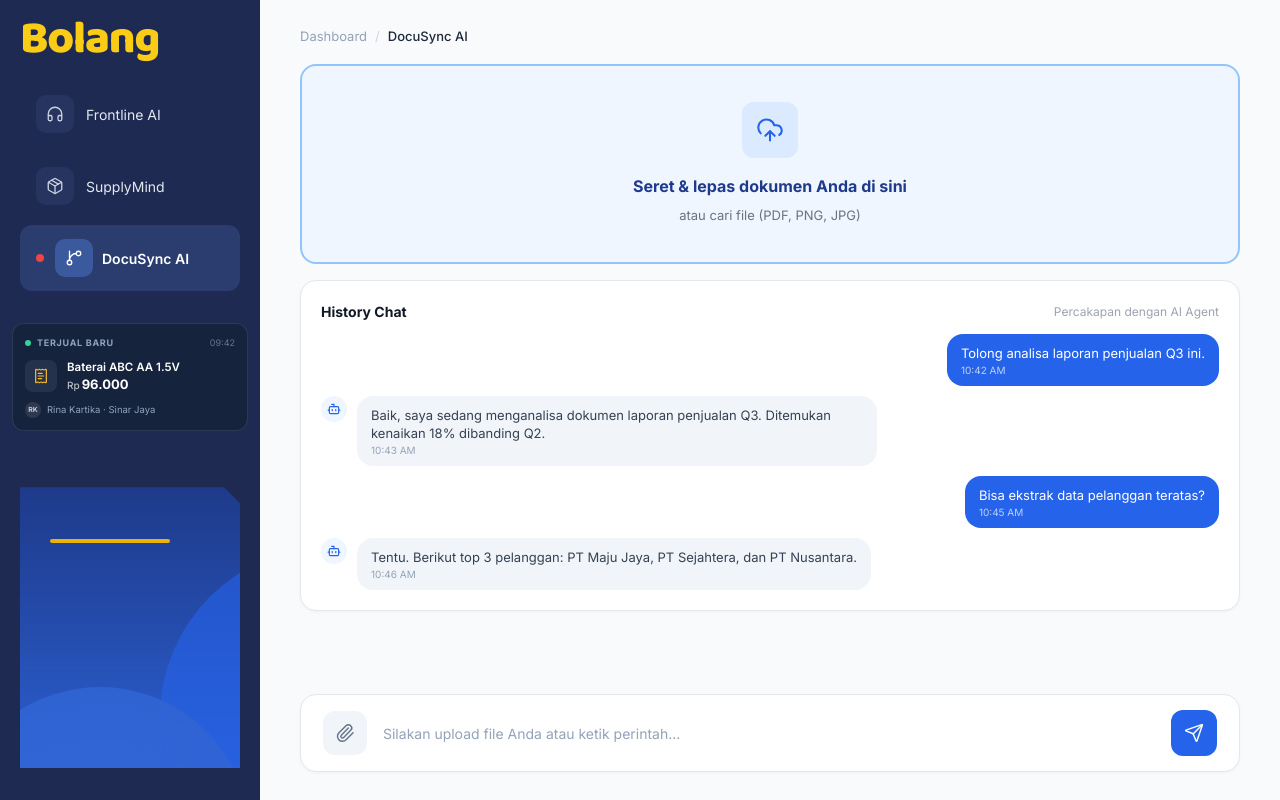
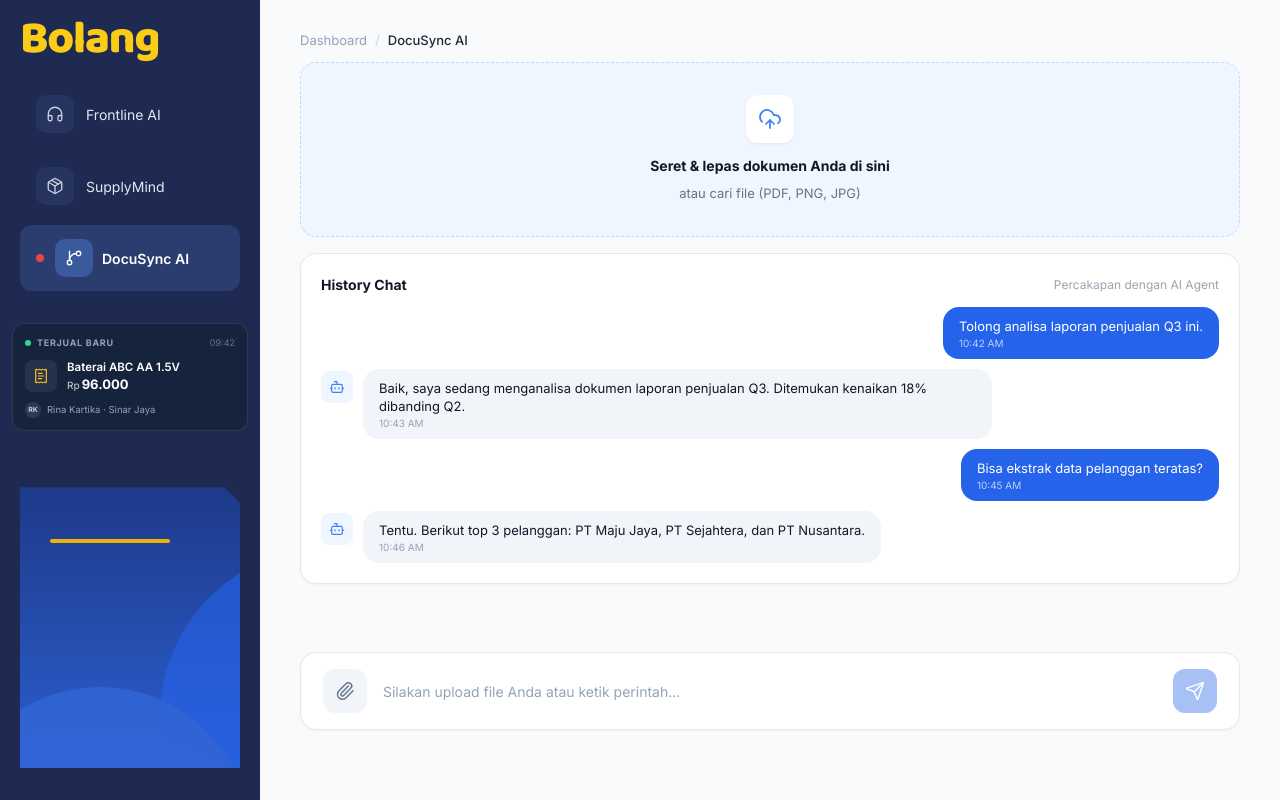
Before and after one commit to Zamkoii/bolang-dashboard, a Next.js app: page /docusync-ai in a window 1280 px wide. Built offline with nearby package versions, Linux system fonts and the light colour scheme; no server answers; the database is empty.

Commit message:
setup-docusyncAI-untuk-n8n

```diff
--- a/app/(dashboard)/docusync-ai/page.tsx
+++ b/app/(dashboard)/docusync-ai/page.tsx
@@ -1,7 +1,20 @@
+"use client";
+
+import { useEffect, useRef, useState } from "react";
 import { Bot, CloudUpload, Paperclip, Send } from "lucide-react";
 import Breadcrumb from "@/components/Breadcrumb";
+import { supabase } from "@/lib/supabase";
 
 type Message = { id: number; from: "user" | "bot"; text: string; time: string };
+
+type DocRun = {
+  id: string;
+  file_name: string | null;
+  status: string | null;
+  result_summary: string | null;
+  error_message: string | null;
+  created_at: string;
+};
 
 const MESSAGES: Message[] = [
   { id: 1, from: "user", text: "Tolong analisa laporan penjualan Q3 ini.", time: "10:42 AM" },
@@ -10,18 +23,201 @@ const MESSAGES: Message[] = [
   { id: 4, from: "bot", text: "Tentu. Berikut top 3 pelanggan: PT Maju Jaya, PT Sejahtera, dan PT Nusantara.", time: "10:46 AM" },
 ];
 
+const MAX_FILE_MB = 5;
+const ACCEPTED = /^image\/(png|jpe?g)$|^application\/pdf$/;
+
+function formatTime(iso: string) {
+  return new Date(iso).toLocaleTimeString("id-ID", {
+    hour: "2-digit",
+    minute: "2-digit",
+  });
+}
+
+function runsToMessages(runs: DocRun[]): Message[] {
+  return runs
+    .slice()
+    .reverse()
+    .flatMap((run) => {
+      const time = formatTime(run.created_at);
+      const entries: Message[] = [
+        {
+          id: Number(run.id.replace(/\D/g, "").slice(0, 8)) || 0,
+          from: "user",
+          text: run.file_name ? `Unggah dokumen: ${run.file_name}` : "Unggah dokumen",
+          time,
+        },
+      ];
+
+      const reply =
+        run.status === "done"
+          ? run.result_summary || "Dokumen selesai diekstrak."
+          : run.status === "error"
+            ? `Gagal memproses dokumen: ${run.error_message || "terjadi kesalahan."}`
+            : "Dokumen sedang diproses oleh AI Agent…";
+
+      entries.push({
+        id: (Number(run.id.replace(/\D/g, "").slice(0, 8)) || 0) + 1,
+        from: "bot",
+        text: reply,
+        time,
+      });
+
+      return entries;
+    });
+}
+
 export default function DocuSyncPage() {
+  const [messages, setMessages] = useState<Message[]>(MESSAGES);
+  const [command, setCommand] = useState("");
+  const [busy, setBusy] = useState(false);
+  const [note, setNote] = useState("");
+  const fileInputRef = useRef<HTMLInputElement>(null);
+
+  async function loadRuns() {
+    const { data, error } = await supabase
+      .from("doc_processing_runs")
+      .select("id, file_name, status, result_summary, error_message, created_at")
+      .order("created_at", { ascending: true });
+
+    if (error || !data || data.length === 0) return;
+    setMessages(runsToMessages(data as DocRun[]));
+  }
+
+  useEffect(() => {
+    loadRuns();
+  }, []);
+
+  async function handleFile(file: File | null) {
+    if (!file || busy) return;
+    setNote("");
+
+    if (!ACCEPTED.test(file.type)) {
+      setNote("Format harus PDF, PNG, atau JPG.");
+      return;
+    }
+    if (file.size > MAX_FILE_MB * 1024 * 1024) {
+      setNote(`Ukuran maksimal ${MAX_FILE_MB} MB.`);
+      return;
+    }
+
+    setBusy(true);
+    const now = formatTime(new Date().toISOString());
+
+    setMessages((prev) => [
+      ...prev,
+      { id: Date.now(), from: "user", text: `Unggah dokumen: ${file.name}`, time: now },
+    ]);
+
+    try {
+      const { data: run, error } = await supabase
+        .from("doc_processing_runs")
+        .insert({
+          file_name: file.name,
+          storage_path: null,
+          status: "processing",
+        })
+        .select("id")
+        .single();
+
+      if (error) throw new Error(error.message);
+
+      const webhook = process.env.NEXT_PUBLIC_N8N_DOCUSYNC_URL;
+      if (!webhook) {
+        setMessages((prev) => [
+          ...prev,
+          {
+            id: Date.now() + 1,
+            from: "bot",
+            text: `Dokumen "${file.name}" sudah dicatat. Webhook n8n belum dikonfigurasi, jadi file belum dikirim untuk diekstrak.`,
+            time: formatTime(new Date().toISOString()),
+          },
+        ]);
+        return;
+      }
+
+      const body = new FormData();
+      body.append("file", file);
+      body.append("run_id", run.id);
+      body.append("file_name", file.name);
+
+      const res = await fetch(webhook, { method: "POST", body });
+      if (!res.ok) throw new Error(`HTTP ${res.status}`);
+
+      setMessages((prev) => [
+        ...prev,
+        {
+          id: Date.now() + 1,
+          from: "bot",
+          text: `Dokumen "${file.name}" sedang diproses oleh AI Agent…`,
+          time: formatTime(new Date().toISOString()),
+        },
+      ]);
+
+      await loadRuns();
+    } catch (err) {
+      setMessages((prev) => [
+        ...prev,
+        {
+          id: Date.now() + 1,
+          from: "bot",
+          text: `Gagal: ${(err as Error).message}`,
+          time: formatTime(new Date().toISOString()),
+        },
+      ]);
+    } finally {
+      setBusy(false);
+      if (fileInputRef.current) fileInputRef.current.value = "";
+    }
+  }
+
+  function sendCommand() {
+    const text = command.trim();
+    if (!text || busy) return;
+
+    setMessages((prev) => [
+      ...prev,
+      {
+        id: Date.now(),
+        from: "user",
+        text,
+        time: formatTime(new Date().toISOString()),
+      },
+      {
+        id: Date.now() + 1,
+        from: "bot",
+        text: "Perintah diterima. Unggah dokumen (PDF/PNG/JPG) agar AI Agent dapat memprosesnya.",
+        time: formatTime(new Date().toISOString()),
+      },
+    ]);
+
+    setCommand("");
+  }
+
   return (
-    <div className="flex min-h-full flex-col px-10 pb-7 pt-[26px]">
+    <div className="flex min-h-[calc(100vh-30px)] flex-col px-10 pb-10 pt-[30px]">
       <Breadcrumb current="DocuSync AI" />
 
-      {/* Area upload */}
-      <label className="mt-[18px] flex h-[200px] cursor-pointer flex-col items-center justify-center rounded-2xl border-2 border-[#93C5FD] bg-[#EFF6FF] transition hover:bg-[#E8F1FE]">
-        <input type="file" accept=".pdf,.png,.jpg,.jpeg" className="sr-only" />
-        <span className="flex size-14 items-center justify-center rounded-xl bg-[#DBEAFE] text-[#2563EB]">
-          <CloudUpload className="size-7" strokeWidth={1.75} />
+      <input
+        ref={fileInputRef}
+        type="file"
+        accept="application/pdf,image/png,image/jpeg"
+        className="hidden"
+        onChange={(e) => handleFile(e.target.files?.[0] ?? null)}
+      />
+
+      <label
+        onDragOver={(e) => e.preventDefault()}
+        onDrop={(e) => {
+          e.preventDefault();
+          handleFile(e.dataTransfer.files?.[0] ?? null);
+        }}
+        onClick={() => fileInputRef.current?.click()}
+        className="mt-3 flex h-[175px] cursor-pointer flex-col items-center justify-center rounded-2xl border border-dashed border-[#BFDBFE] bg-[#EFF6FF] transition hover:bg-[#E8F2FF]"
+      >
+        <span className="flex size-12 items-center justify-center rounded-xl bg-white text-[#3B82F6] shadow-[0_1px_3px_rgba(15,23,42,0.06)]">
+          <CloudUpload className="size-6" strokeWidth={1.75} />
         </span>
-        <span className="mt-4 text-[16px] font-bold text-[#1E3A8A]">
+        <span className="mt-3 text-[14px] font-bold text-[#111827]">
           Seret &amp; lepas dokumen Anda di sini
         </span>
         <span className="mt-2 text-[13px] text-[#6B7280]">
@@ -29,7 +225,8 @@ export default function DocuSyncPage() {
         </span>
       </label>
 
-      {/* Riwayat chat */}
+      {note && <p className="mt-2 text-[12px] text-red-500">{note}</p>}
+
       <section className="mt-4 rounded-2xl border border-[#E5E7EB] bg-white p-5 shadow-[0_1px_3px_rgba(15,23,42,0.04)]">
         <div className="flex items-center justify-between">
           <h2 className="text-[14px] font-bold text-[#111827]">History Chat</h2>
@@ -39,10 +236,10 @@ export default function DocuSyncPage() {
         </div>
 
         <div className="mt-3 flex flex-col gap-2.5">
-          {MESSAGES.map((m) =>
+          {messages.map((m) =>
             m.from === "user" ? (
               <div key={m.id} className="flex justify-end">
-                <div className="max-w-[520px] rounded-2xl bg-[#2563EB] px-3.5 py-2.5 text-white">
+                <div className="max-w-[70%] rounded-2xl bg-[#2563EB] px-4 py-2.5 text-white">
                   <p className="text-[13px] leading-[18px]">{m.text}</p>
                   <span className="mt-0.5 block text-[10px] leading-3 text-white/70">
                     {m.time}
@@ -51,26 +248,26 @@ export default function DocuSyncPage() {
               </div>
             ) : (
               <div key={m.id} className="flex items-start gap-2.5">
-                <span className="flex size-[26px] shrink-0 items-center justify-center rounded-full bg-[#EFF6FF] text-[#2563EB]">
-                  <Bot className="size-[14px]" strokeWidth={2} />
+                <span className="mt-0.5 flex size-8 shrink-0 items-center justify-center rounded-lg bg-[#EFF6FF] text-[#3B82F6]">
+                  <Bot className="size-4" strokeWidth={1.75} />
                 </span>
-                <div className="max-w-[520px] rounded-2xl bg-[#F1F5F9] px-3.5 py-2.5 text-[#374151]">
+                <div className="max-w-[70%] rounded-2xl bg-[#F1F5F9] px-4 py-2.5 text-[#111827]">
                   <p className="text-[13px] leading-[18px]">{m.text}</p>
                   <span className="mt-0.5 block text-[10px] leading-3 text-[#94A3B8]">
                     {m.time}
                   </span>
                 </div>
               </div>
-            ),
+            )
           )}
         </div>
       </section>
 
-      {/* Input perintah (menempel di bawah) */}
       <div className="mt-auto pt-6">
         <div className="flex h-[78px] items-center gap-4 rounded-2xl border border-[#E5E7EB] bg-white px-[22px] shadow-[0_1px_3px_rgba(15,23,42,0.04)]">
           <button
             type="button"
+            onClick={() => fileInputRef.current?.click()}
             aria-label="Lampirkan file"
             className="flex size-11 shrink-0 items-center justify-center rounded-xl bg-[#F1F5F9] text-[#64748B] transition hover:bg-[#E8EDF3]"
           >
@@ -78,13 +275,20 @@ export default function DocuSyncPage() {
           </button>
           <input
             type="text"
+            value={command}
+            onChange={(e) => setCommand(e.target.value)}
+            onKeyDown={(e) => {
+              if (e.key === "Enter") sendCommand();
+            }}
             placeholder="Silakan upload file Anda atau ketik perintah..."
-            className="min-w-0 flex-1 bg-transparent text-[14px] text-[#111827] outline-none placeholder:text-[#94A3B8]"
+            className="flex-1 bg-transparent text-[14px] text-[#111827] outline-none placeholder:text-[#94A3B8]"
           />
           <button
             type="button"
-            aria-label="Kirim"
-            className="flex size-[46px] shrink-0 items-center justify-center rounded-xl bg-[#2563EB] text-white transition hover:bg-[#1D4ED8]"
+            onClick={sendCommand}
+            disabled={busy || !command.trim()}
+            aria-label="Kirim perintah"
+            className="flex size-11 shrink-0 items-center justify-center rounded-xl bg-[#2563EB] text-white transition hover:bg-[#1D4ED8] disabled:opacity-40"
           >
             <Send className="size-5" strokeWidth={1.75} />
           </button>
```
